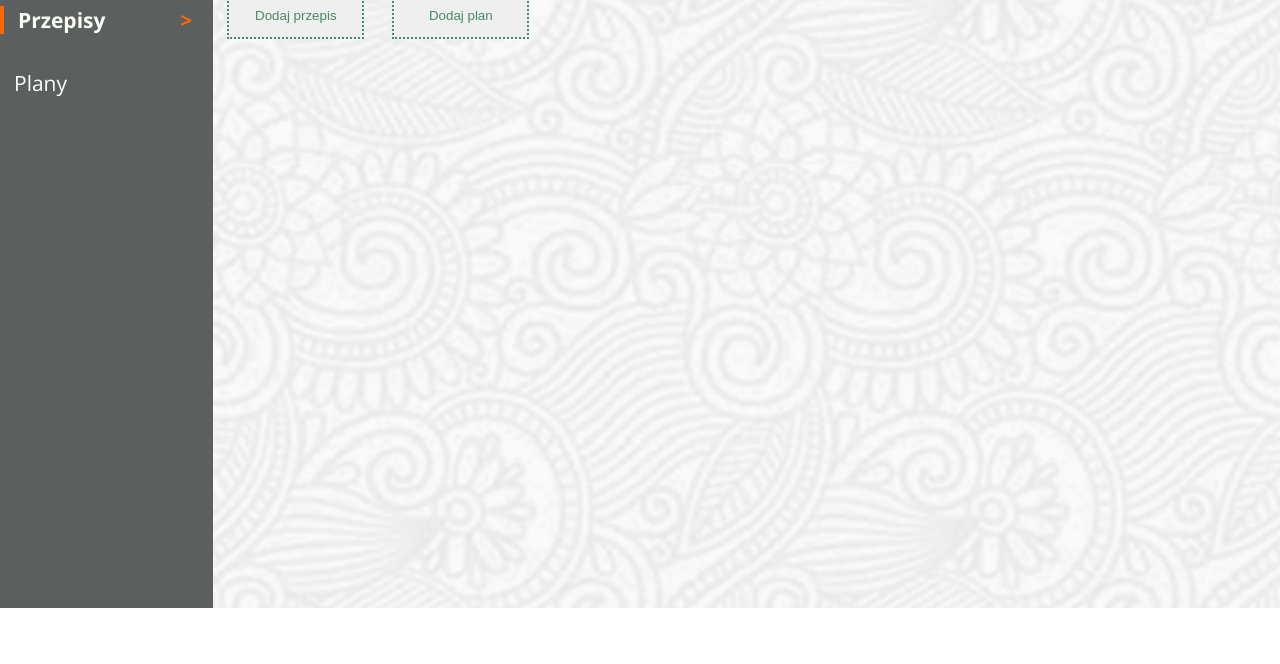
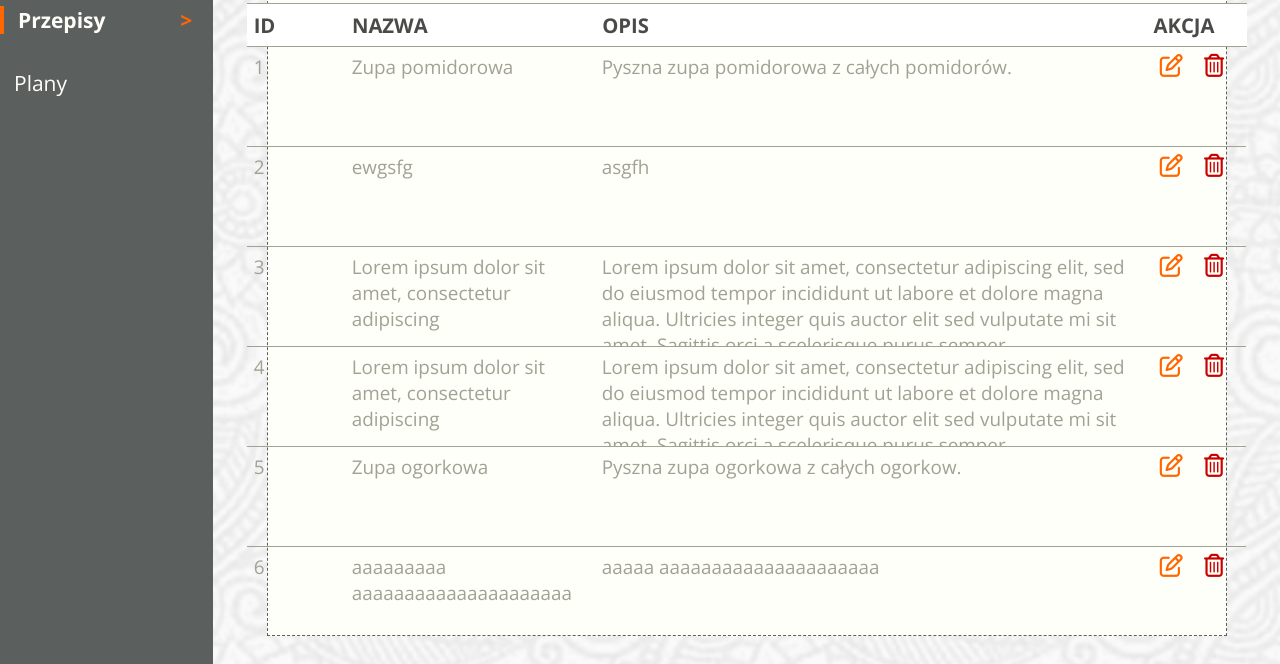
Before and after one commit to kwojtas172/plan-a-diet, a React app: page /#/app/recipes in a window 1280 px wide. Shown: the part 190-854 px from the top of the page. Before the commit the page ends 800 px from the top, so only its background shows below. Built offline with nearby package versions, Linux system fonts and the light colour scheme; data requests are answered from the project's data file; a web font is replaced by a local one.

Commit message:
added fetch edit and delet recipe

```diff
--- a/database/db.json
+++ b/database/db.json
@@ -2,11 +2,10 @@
   "user": {
     "name": "Kamil"
   },
-  "recipes": [
-    {
+  "recipes": [{
       "id": 1,
       "name": "Zupa pomidorowa",
-      "description": "v",
+      "description": "Pyszna zupa pomidorowa z całych pomidorów.",
       "steps": [
         "Wlej wodę do garnka"
       ],
@@ -16,7 +15,7 @@
     },
     {
       "name": "ewgsfg",
-      "description": "bbbbbbbbbbbbbbbbbbbbb",
+      "description": "asgfh",
       "steps": [
         "aaaaaaaaaaaaaaa",
         "sfdfgsdngfvgmn",
@@ -57,10 +56,64 @@
         "Lorem ipsum dolor sit amet, consectetur adipiscing"
       ],
       "id": 4
+    },
+    {
+      "id": 5,
+      "name": "Zupa ogorkowa",
+      "description": "Pyszna zupa ogorkowa z całych ogorkow.",
+      "steps": [
+        "Wlej wodę do garnka"
+      ],
+      "ingredients": [
+        "Pomidory"
+      ]
+    },
+    {
+      "name": "aaaaaaaaa aaaaaaaaaaaaaaaaaaaaa",
+      "description": "aaaaa aaaaaaaaaaaaaaaaaaaaa",
+      "steps": [
+        "aaaaaaaaaaaaaaa",
+        "sfdfgsdngfvgmn",
+        "asd"
+      ],
+      "ingredients": [
+        "asgdfg",
+        "asdfg"
+      ],
+      "id": 6
+    },
+    {
+      "name": "Lorem ipsum dolor sit amet, consectetur adipiscing",
+      "description": "Lorem ipsum dolor sit amet, consectetur adipiscing elit, sed do eiusmod tempor incididunt ut labore et dolore magna aliqua. Ultricies integer quis auctor elit sed vulputate mi sit amet. Sagittis orci a scelerisque purus semper. ",
+      "steps": [
+        "Lorem ipsum dolor sit amet, consectetur adipiscing elit, sed do eiusmod tempor incididunt ut labore et dolore magna aliqua. Ultricies integer quis auc",
+        "Lorem ipsum dolor sit amet, consectetur adipiscing elit, sed do eiusmod tempor incididunt ut labore et dolore magna aliqua. Ultricies integer quis auc",
+        "Lorem ipsum dolor sit amet, consectetur adipiscing elit, sed do eiusmod tempor incididunt ut labore et dolore magna aliqua. Ultricies integer quis auc"
+      ],
+      "ingredients": [
+        "Lorem ipsum dolor sit amet, consectetur adipiscing",
+        "Lorem ipsum dolor sit amet, consectetur adipiscing",
+        "Lorem ipsum dolor sit amet, consectetur adipiscing",
+        "Lorem ipsum dolor sit amet, consectetur adipiscing"
+      ],
+      "id": 7
+    },
+    {
+      "name": "Lorem ipsum dolor sit amet, consectetur adipiscing",
+      "description": "Lorem ipsum dolor sit amet, consectetur adipiscing elit, sed do eiusmod tempor incididunt ut labore et dolore magna aliqua. Ultricies integer quis auctor elit sed vulputate mi sit amet. Sagittis orci a scelerisque purus semper. ",
+      "steps": [
+        "Lorem ipsum dolor sit amet, consectetur adipiscing elit, sed do eiusmod tempor incididunt ut labore et dolore magna aliqua. Ultricies integer quis auc",
+        "Lorem ipsum dolor sit amet, consectetur adipiscing elit, sed do eiusmod tempor incididunt ut labore et dolore magna aliqua. Ultricies integer quis auc"
+      ],
+      "ingredients": [
+        "Lorem ipsum dolor sit amet, consectetur adipiscing",
+        "Lorem ipsum dolor sit amet, consectetur adipiscing",
+        "Lorem ipsum dolor sit amet, consectetur adipiscing"
+      ],
+      "id": 8
     }
   ],
-  "schedules": [
-    {
+  "schedules": [{
     "id": 1,
     "name": "Wegetariański tydzień",
     "description": "Długi opis tygodnia bez mięsa.",
@@ -114,6 +167,5 @@
       4,
       5
     ]
+  }]
 }
-  ]
-}
--- a/src/js/components/LandingPage.js
+++ b/src/js/components/LandingPage.js
@@ -6,8 +6,6 @@ import AboutApp from "./AboutApp";
 import FormToSubscription from "./FormToSubscription";
 import AboutAuthor from "./AboutAuthor";
 import Footer from "./Footer";
-
-import RecipesList from './RecipesList';
 
 export default class LandingPage extends React.Component {
     render() {
@@ -20,7 +18,6 @@ export default class LandingPage extends React.Component {
                 <FormToSubscription />
                 <AboutAuthor />
                 <Footer />
-                <RecipesList />
             </div>
         )
     }
--- a/src/js/components/MainApp.js
+++ b/src/js/components/MainApp.js
@@ -6,6 +6,7 @@ import {
     NavLink as Link
 } from "react-router-dom";
 import AppMainSection from "./AppMainSection";
+import RecipesList from './RecipesList';
 
 export default class MainApp extends Component {
     constructor(props) {
@@ -20,7 +21,7 @@ export default class MainApp extends Component {
         fetch("http://localhost:3000/user/")
             .then(res => res.json())
             .then(data => {
-            if(data.name) {
+                if (data.name) {
                     this.setState({
                         name: data.name,
                         isUser: true
@@ -58,8 +59,8 @@ export default class MainApp extends Component {
                     </div>
                     <div className="app-content">
                         <Switch>
-                            <Route component={() => <AppMainSection addName={this.addName} isUser={this.state.isUser} />}  />
-                            <Route />
+                            <Route exact path="/app/" component={() => <AppMainSection addName={this.addName} isUser={this.state.isUser} />} />
+                            <Route path="/app/recipes" component={RecipesList} />
                             <Route />
                         </Switch>
                     </div>
--- a/src/js/components/RecipesList.js
+++ b/src/js/components/RecipesList.js
@@ -31,16 +31,24 @@ class RecipesList extends Component {
     };
 
     handleDeleteRecipe = (e) => {
-        console.log(e.target.dataset.id);
         const tempArr = [...this.state.data];
         tempArr.forEach((el, id) => {
             if (+e.target.dataset.id === id) {
                 tempArr.splice(id, 1)
+                this.setState({
+                    recipeId: el.id
+                }, () => {
+                    fetch(`http://localhost:3000/recipes/${this.state.recipeId}`, {
+                        method: 'DELETE',
+                    })
+                        .then(resp => resp.json())
+                        .then(data => console.log(data))
+                })
             }
-        })
+        });
         this.setState({
             data: tempArr
-        })
+        });
     };
 
     handelEditRecipe = (e) => {
@@ -146,5 +154,6 @@ class RecipesList extends Component {
             </div >
         );
     }
-}
+};
+
 export default RecipesList;
--- a/src/scss/_recipes-list.scss
+++ b/src/scss/_recipes-list.scss
@@ -3,10 +3,11 @@
 
 div.recipes-list__container {
     width: 90%;
-    height: auto;
+    height: 50rem;
 
     background-color: $bg-color;
     border: 0.07rem dashed $nav-color;
+    margin: 2rem auto;
 
     display: flex;
     flex-direction: column;
@@ -19,7 +20,7 @@ div.recipes__header {
     height: auto;
 
     background-color: white;
-    border-bottom: 0.17rem solid $table-font;
+    border-bottom: 0.15rem solid $table-font;
     margin-bottom: 1rem;
     padding: 1rem 0 0.2rem 0;
     text-transform: uppercase;
@@ -42,14 +43,13 @@ span.fa-plus-square {
     margin: 0;
 }
 
-div.recipes__info,
-div.recipes__list {
-    width: 93%;
+div.recipes__info {
+    width: 71.43rem;
     height: auto;
 
     background-color: white;
+    border-bottom: 0.1rem solid $table-font;
     border-top: 0.1rem solid $table-font;
-    border-bottom: 0.1rem solid $table-font;
 
     display: flex;
     justify-content: space-between;
@@ -64,34 +64,42 @@ div.recipes__list {
 }
 
 div.recipes__list {
+    height: 40rem;
+    width: 71.43rem;
+
+    align-items: flex-start;
     border-top: none;
+    overflow-x: auto;
+
     display: flex;
-    align-items: flex-start;
+
 
     p {
+        color: $header-color;
         font-size: 1.35rem;
         font-weight: 200;
+        padding: 0.5rem;
     }
 }
 
 p.recipes__info__id,
 div.recipes__id {
-    width: 10%;
+    width: 7rem;
 }
 
 p.recipes__info__name,
 div.recipes__name {
-    width: 25%;
+    width: 17.86rem;
 }
 
 p.recipes__info__description,
 div.recipes__description {
-    width: 55%;
+    width: 39.36rem;
 }
 
 p.recipes__info__action,
 div.recipes__action {
-    width: 10%;
+    width: 7.16rem;
 }
 
 div.recipes__action {
@@ -132,6 +140,10 @@ div.recipes {
         padding: 0.5rem 0 0 0.5rem;
         overflow-x: auto;
     }
+
+    span:last-child {
+        margin-bottom: 1rem;
+    }
 }
 
 span.fa-trash-alt {
@@ -151,8 +163,5 @@ span.fa-trash-alt {
 .button__edit {
     position: absolute;
     z-index: 2;
-    // height: 10rem;
-    // width: 35rem;
-    // bottom: 0;
     right: 50%;
 }
```
Lines whose indentation alone changed are shown as unchanged.
